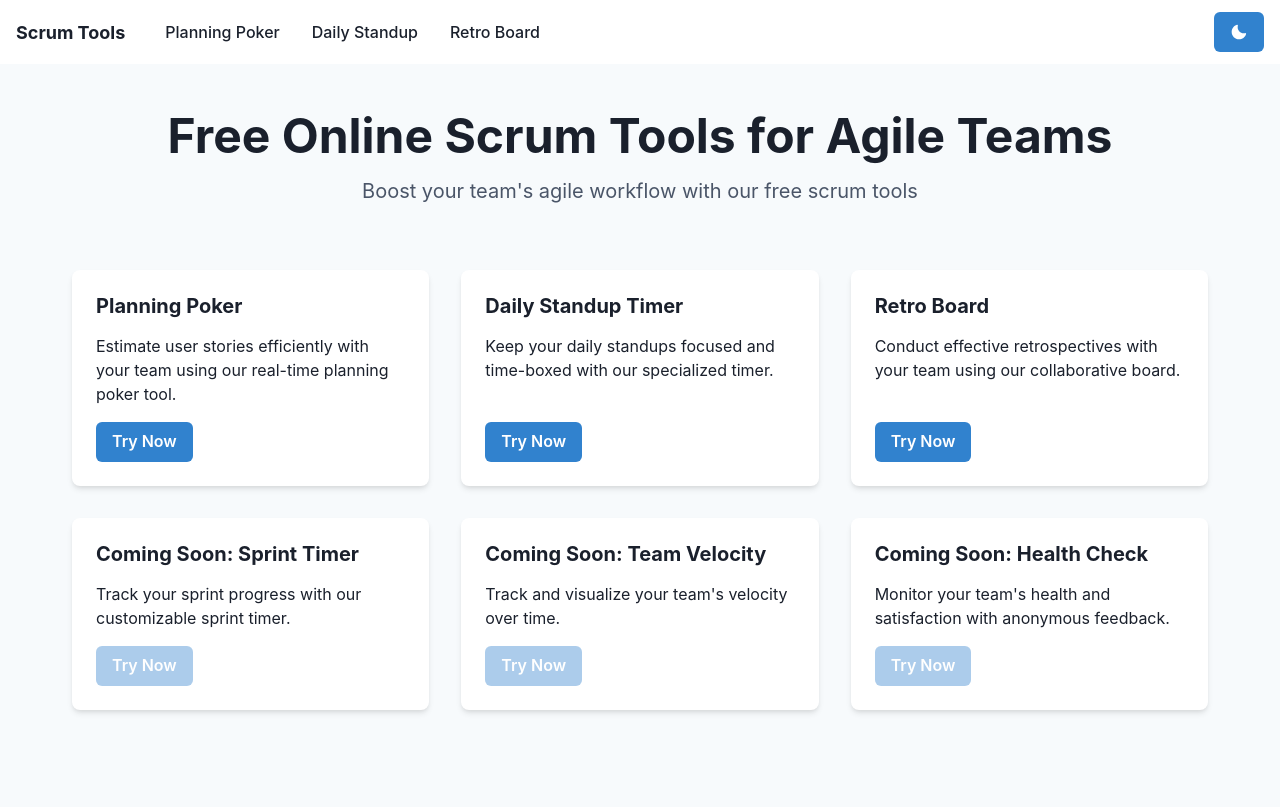
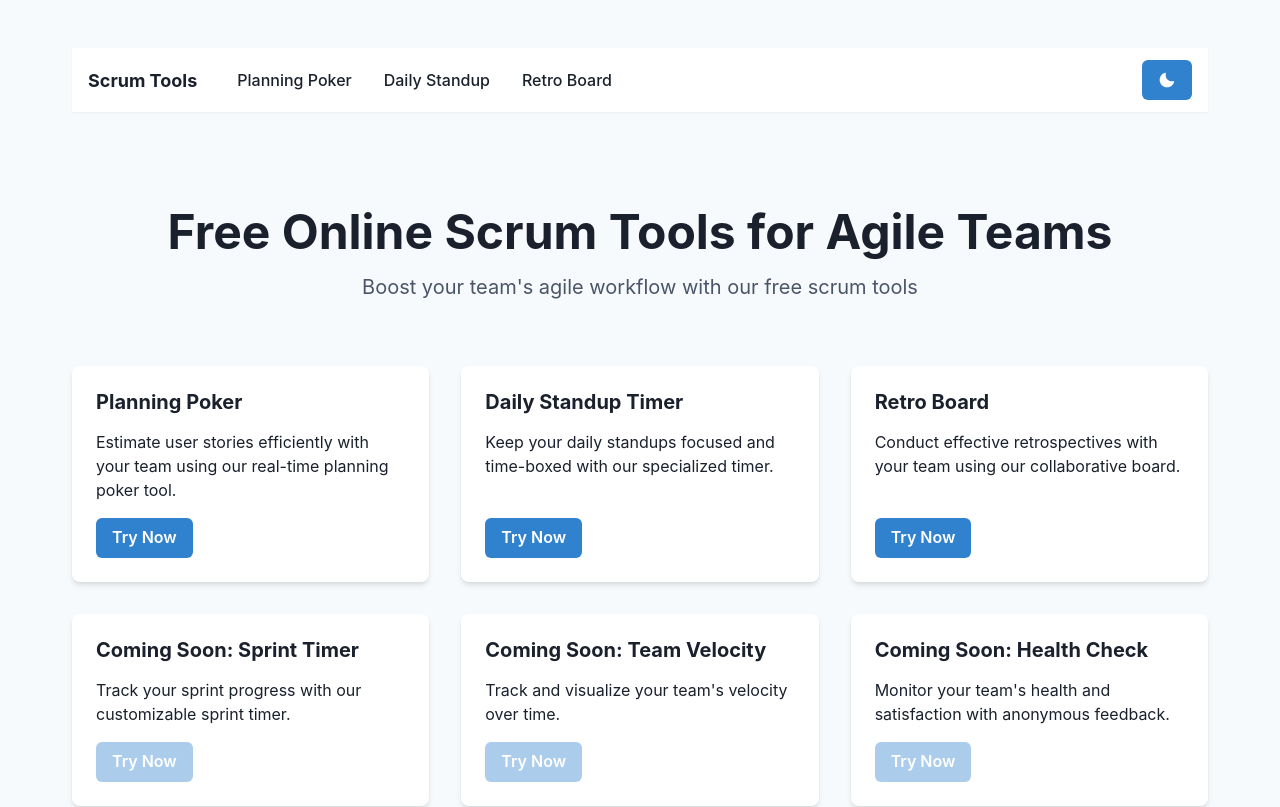
Before and after one commit to RALIST/scrum-tools, a React (Vite) app: page / in a window 1280 px wide. Shown: the top 807 px of the page. Built offline with nearby package versions, Linux system fonts and the light colour scheme.

Commit message:
fix header

```diff
--- a/src/components/Navbar.tsx
+++ b/src/components/Navbar.tsx
@@ -13,6 +13,7 @@ import {
     Button
 } from '@chakra-ui/react'
 import { HamburgerIcon, CloseIcon, MoonIcon, SunIcon } from '@chakra-ui/icons'
+import PageContainer from './PageContainer'
 
 interface NavLinkProps {
     to: string
@@ -48,6 +49,7 @@ const Navbar: FC = () => {
     ]
 
     return (
+        <PageContainer>
             <Box bg={useColorModeValue('white', 'gray.800')} px={4} shadow="sm">
                 <Flex h={16} alignItems={'center'} justifyContent={'space-between'}>
                     <IconButton
@@ -103,6 +105,8 @@ const Navbar: FC = () => {
                     </Box>
                 ) : null}
             </Box>
+        </PageContainer>
+
     )
 }
 
```
Lines whose indentation alone changed are shown as unchanged.
